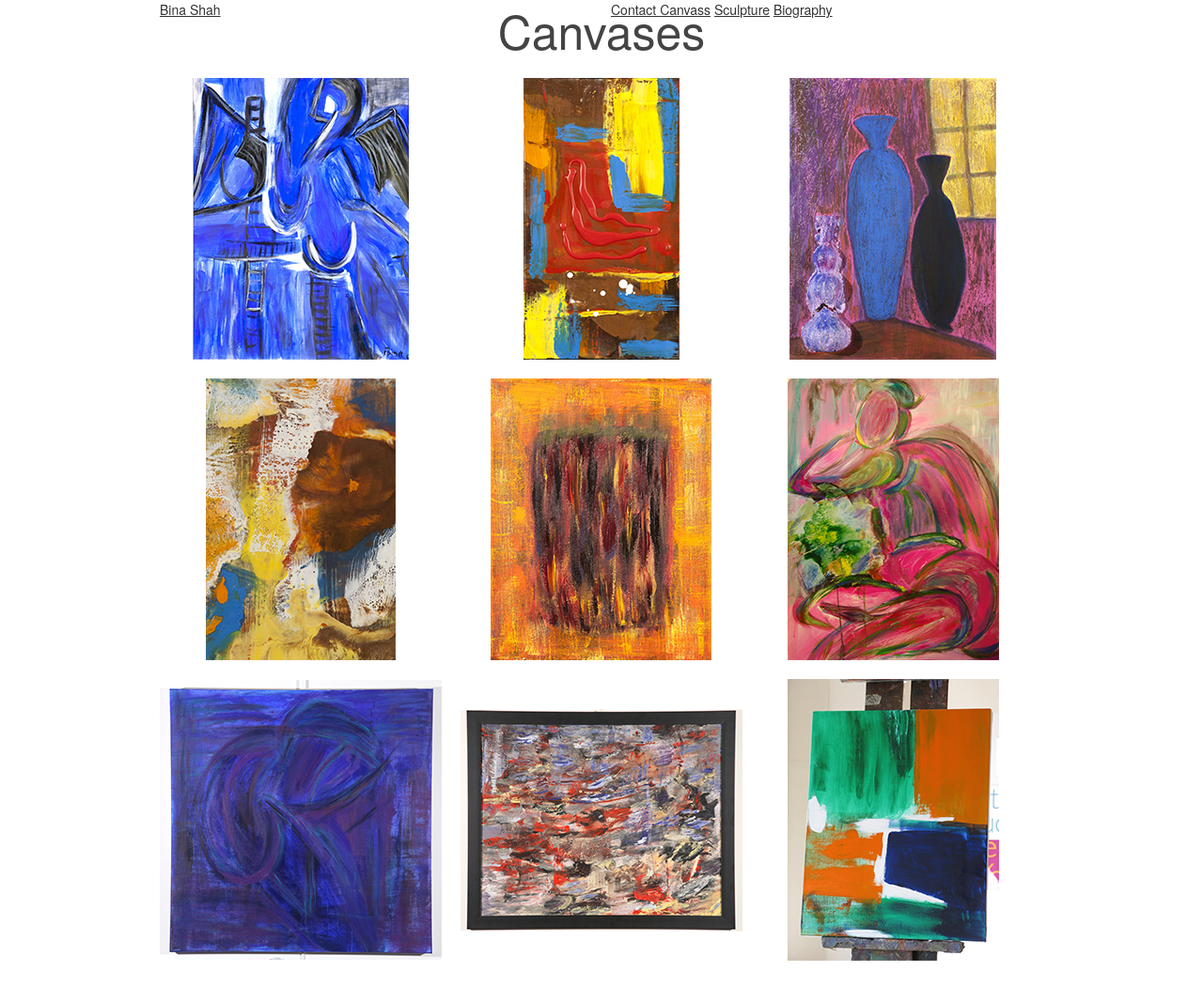
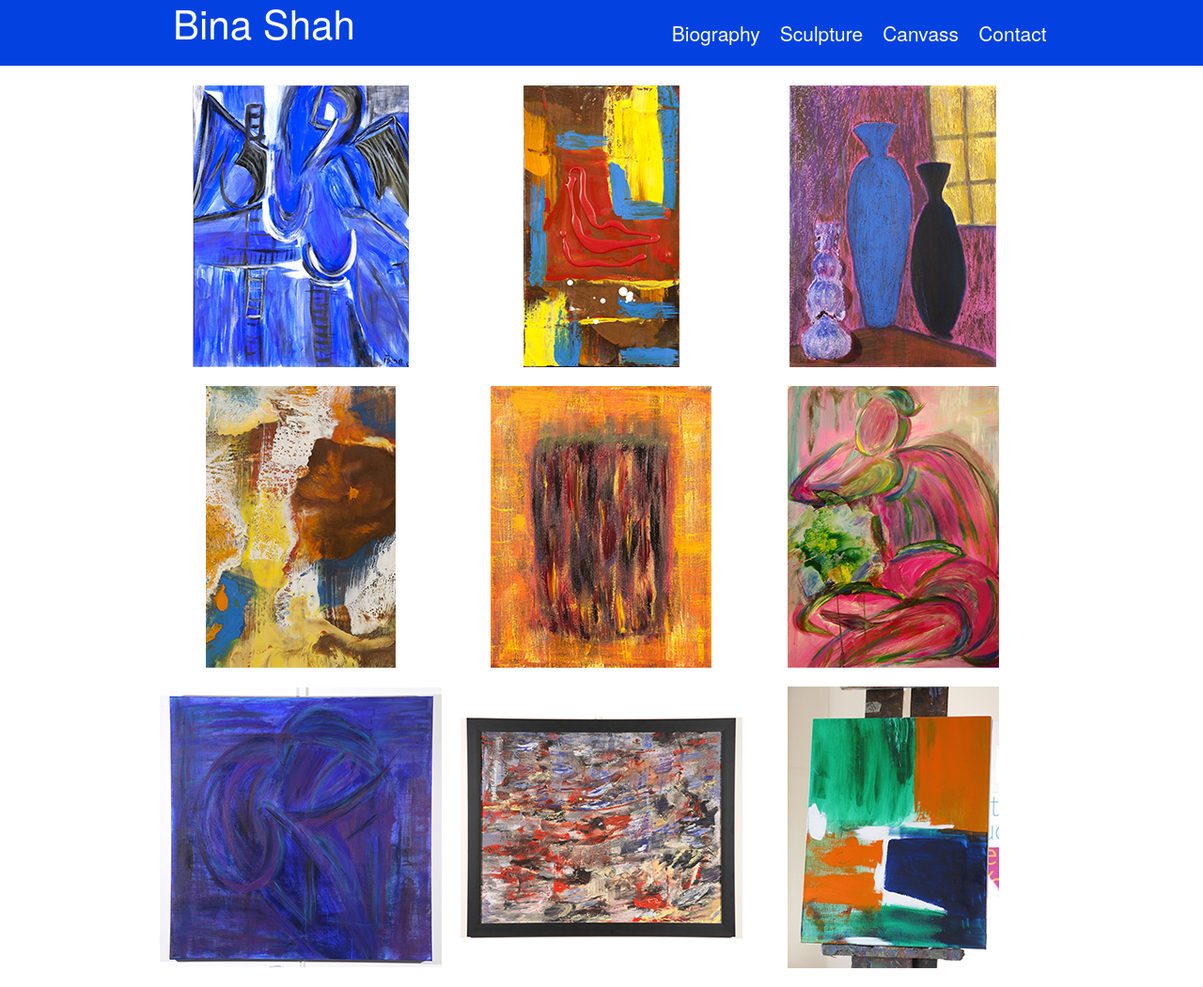
Before and after one commit to owlbytes/BinaShah, a PHP site: page /canvass.html in a window 1280 px wide. Shown: the whole page at 94% size. Before the commit the page ends 1023 px from the top, so only its background shows below. Run offline with PHP 8.4, Linux system fonts and the light colour scheme.

Commit message:
changed color

```diff
--- a/CSS/bio.css
+++ b/CSS/bio.css
@@ -28,8 +28,7 @@
 #bio_text{
   height: 455px;
   vertical-align: middle;
-  background-color: rgba(68, 204, 255, 0.10);
-  color: #29292f;
+  color: #222468;
 }
 
 #bio_text p {
--- a/CSS/navigation.css
+++ b/CSS/navigation.css
@@ -1,5 +1,6 @@
 .nav{
   background-color: #44ccff;
+  background-color: #0342e1;
   color: #ffffff;
   padding: 1em;
   margin: 0px;
--- a/canvass.html
+++ b/canvass.html
@@ -4,7 +4,7 @@
     <link rel="stylesheet" type="text/css" href="CSS/base.css">
     <link rel="stylesheet" type="text/css" href="CSS/layout.css">
     <link rel="stylesheet" type="text/css" href="CSS/skeleton.css">
-    <link rel="stylesheet" type="text/css" href="CSS/navrow.css">
+    <link rel="stylesheet" type="text/css" href="CSS/navigation.css">
     <link rel="stylesheet" type="text/css" href="CSS/works.css">
     <link href='http://fonts.googleapis.com/css?family=Source+Sans+Pro:400,600,700,900,400italic,900italic' rel='stylesheet' type='text/css'>
     <meta name="viewport" content="width=device-width, initial-scale=1">
@@ -39,20 +39,23 @@
   </a> -->
 
   <body>
+    <div class="nav">
     <div class="container">
-      <div class="sixteen columns" id="nav" class="works">
+      <div class="sixteen columns">
         <div class="eight columns alpha">
-          <a href="index.html" id="navtitleblack">Bina Shah</a>
+          <a href="index.html" id="navigationBarHome">Bina Shah</a>
         </div>
         <div class="eight columns omega">
-          <a id= "navlinksblack" href="mailto:binashahart1@gmail.com?Subject=Hello%20again" target="_top">Contact </a>
-          <a id= "navlinksboldblack" href="canvass.html">Canvass</a>
-          <a id= "navlinksblack" href="work.html">Sculpture</a>
-          <a id= "navlinksblack" href="bio.html">Biography</a>
+          <a id= "navigationBarlinks" href="mailto:binashahart1@gmail.com?Subject=Hello%20again" target="_top">Contact </a>
+          <a id= "navigationBarlinks" href="canvass.html">Canvass</a>
+          <a id= "navigationBarlinks" href="work.html">Sculpture</a>
+          <a id= "navigationBarlinks" href="bio.html">Biography</a>
         </div>
-      </div>
+      </div> <!--   end of 16 columns div -->
+    </div> <!--   end of container div -->
+  </div> <!--   end of "nav" div -->
+    <div class="container">
       <div class="sixteen columns">
-        <p class="workstitle">Canvases</p>
         <br>
         <div class="row">
           <div class="one-third column alpha">
@@ -106,7 +109,8 @@
           </div>
         </div> <!-- end of row div -->
       </div><!-- end of 16 div -->
-    </div> <!-- end of container div -->
+    </div>
+
 
   </body>
 </html>
```
